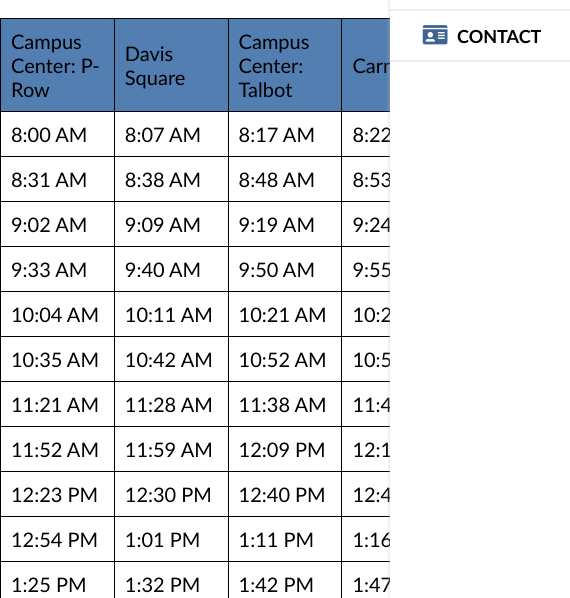
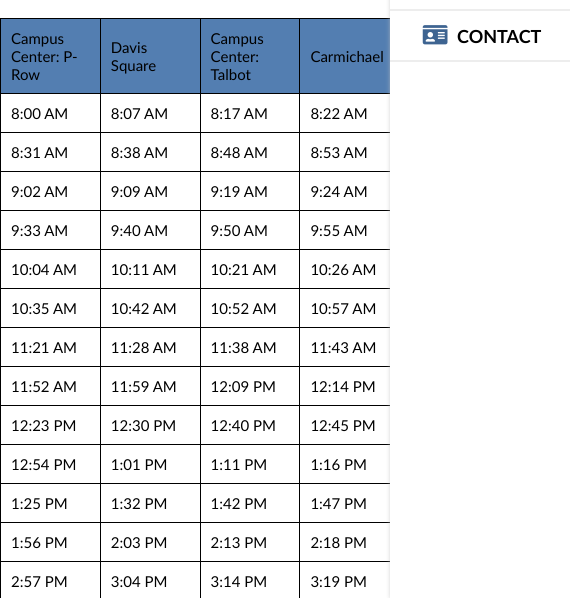
Before and after one commit to csiu18/TuftsRides, a website: page public/schedule/thurs.html in a window 390 px wide. Shown: the part 245-843 px from the top of the page, 570 px wide, since content can reach past the window. Drawn offline with nearby package versions, Linux system fonts and the light colour scheme.

Commit message:
Update thurs.html

```diff
--- a/public/schedule/thurs.html
+++ b/public/schedule/thurs.html
@@ -22,6 +22,14 @@ h1 {margin-top: 55px; margin-bottom: 30px;text-align: center;}
 }
 td {padding: 10px}
 tr:first-child {background-color: #537eb1;}
+@media (max-width: 970px) {
+	.tableHeader {font-size: 20px;}
+	.tableStyle {
+		word-wrap: break-word;
+		width: 500px;
+		font-size: 15px;
+	}
+}
 </style>
 
 </head>
```
